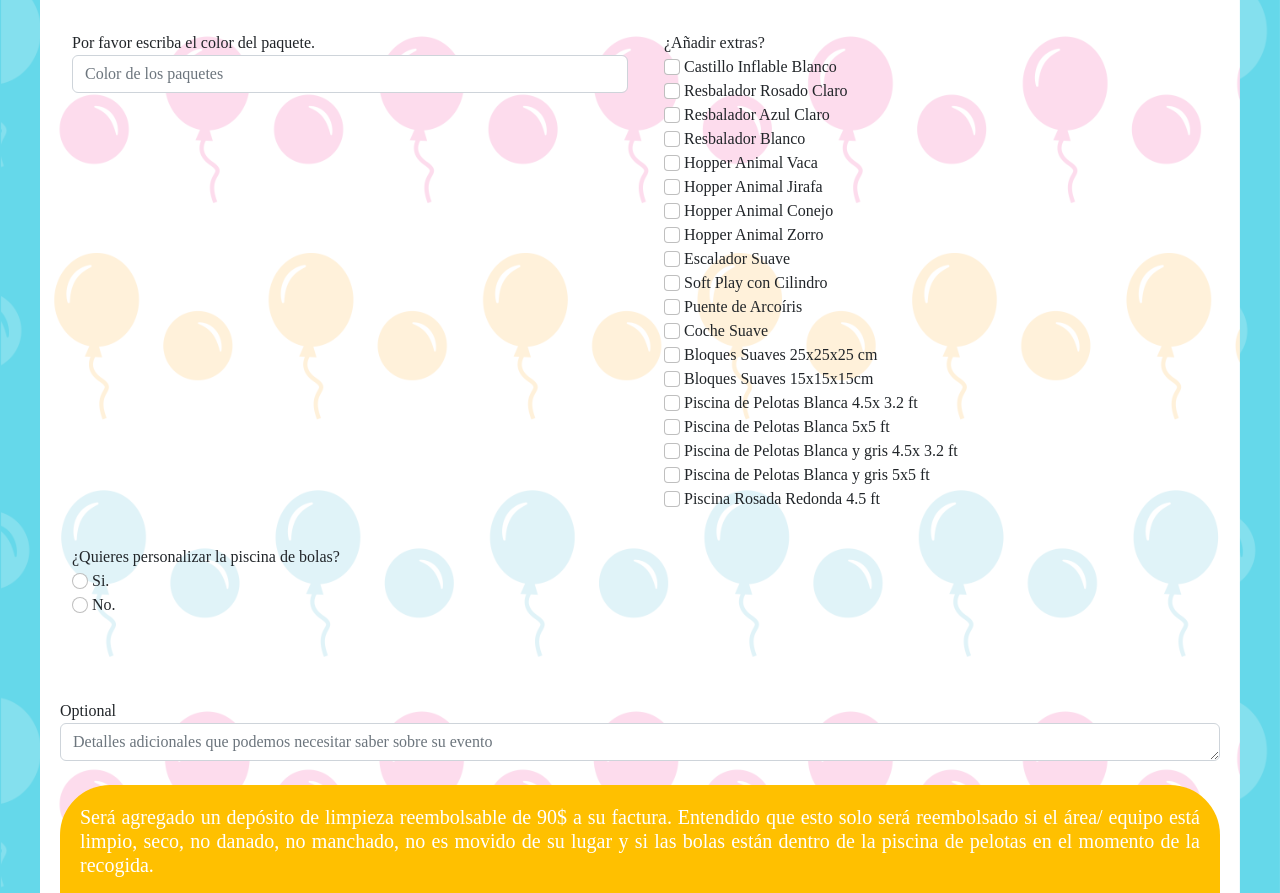
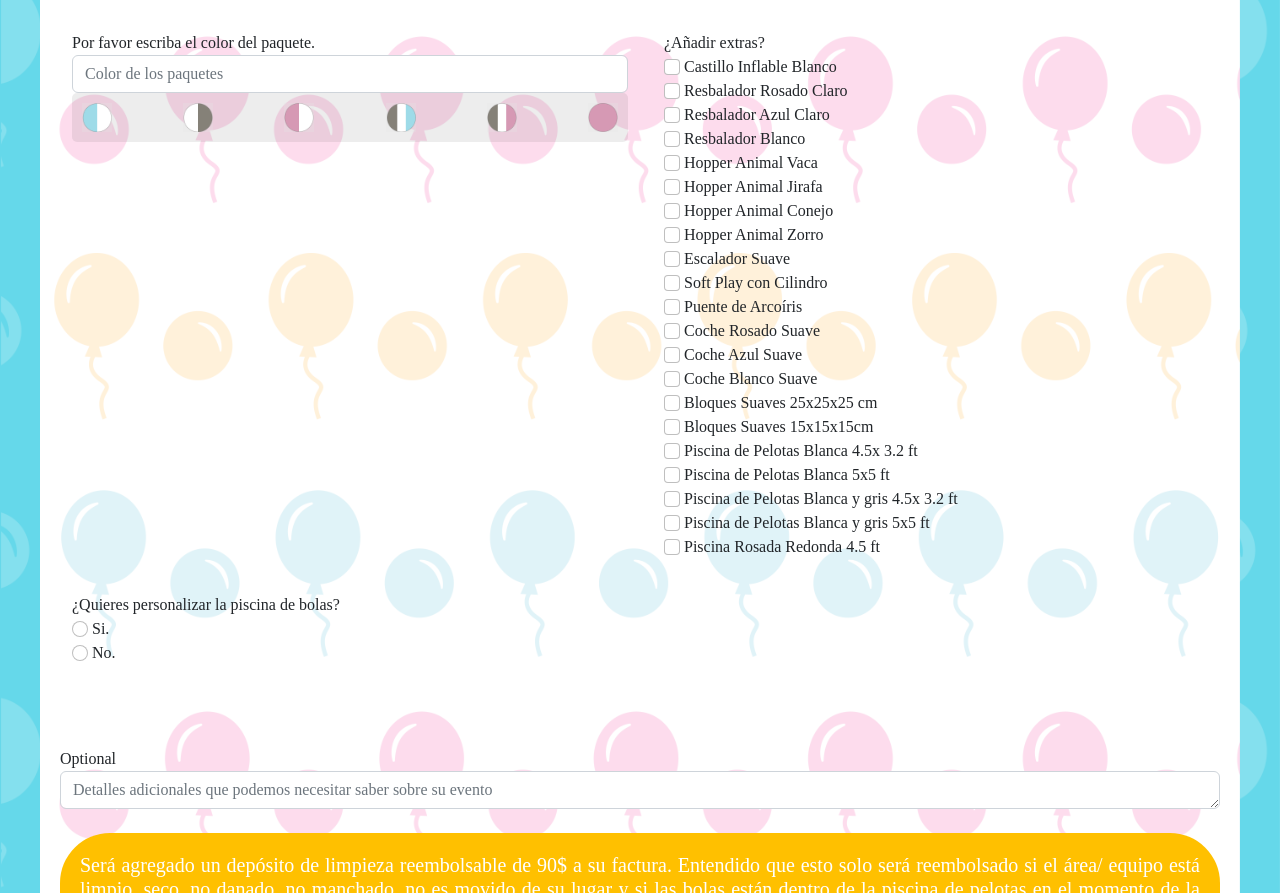
Before and after one commit to Danielbo69/Create-Party-Planner, a website with bundled scripts: page src/ES/screens/reservar.html in a window 1280 px wide. Shown: the part 1727-2620 px from the top of the page. Built offline with nearby package versions, Linux system fonts and the light colour scheme; a script that the page names is missing.

Commit message:
new change

```diff
--- a/src/ES/screens/reservar.html
+++ b/src/ES/screens/reservar.html
@@ -248,8 +248,28 @@
                 <div class="booknow-formcontrol row">
                     <div class="form-check col-lg">
                         <span class="text-group">Por favor escriba el color del paquete.</span>
-                        <div class="input-form col-lg">
+                        <div class="input-form col-lg" style="margin: 0px !important;">
                             <input type="text" class="form-control" placeholder="Color de los paquetes" id="packagesColor">
+                        </div>
+                        <div class="ballColor">
+                            <div class="color">
+                                <img src="../../img/packages/white&blue.png" alt="">
+                            </div>
+                            <div class="color">
+                                <img src="../../img/packages/white&grey.png" alt="">
+                            </div>
+                            <div class="color">
+                                <img src="../../img/packages/white&rose.png" alt="">
+                            </div>
+                            <div class="color">
+                                <img src="../../img/packages/whitegreyblue.png" alt="">
+                            </div>
+                            <div class="color">
+                                <img src="../../img/packages/whitegreyrose.png" alt="">
+                            </div>
+                            <div class="color">
+                                <img src="../../img/packages/rose.png" alt="">
+                            </div>
                         </div>
                     </div>
                     <div class="form-check col-lg">
@@ -301,7 +321,15 @@
                         </div>
                         <div class="checks-package">
                             <input class="form-check-input" type="checkbox" value="Coche suave" id="extras">
-                            <label for="extras" class="form-check-label">Coche Suave</label>
+                            <label for="extras" class="form-check-label">Coche Rosado Suave</label>
+                        </div>
+                        <div class="checks-package">
+                            <input class="form-check-input" type="checkbox" value="Coche suave" id="extras">
+                            <label for="extras" class="form-check-label">Coche Azul Suave</label>
+                        </div>
+                        <div class="checks-package">
+                            <input class="form-check-input" type="checkbox" value="Coche suave" id="extras">
+                            <label for="extras" class="form-check-label">Coche Blanco Suave</label>
                         </div>
                         <div class="checks-package">
                             <input class="form-check-input" type="checkbox" value="Bloques Suaves 25x25x25" id="extras">
@@ -387,10 +415,9 @@
                 </div>
                 <!--Send-->
                 <div class="container" id="envio">
-                    <button type="button" name="send" id="send" onclick="sendForm('Softplay')" class="btn btn-block">RESERVAR</button>
+                    <button type="button" id="send" class="btn btn-block">RESERVAR</button>
                 </div>
             </form>
-
         </div>
     </main>
     <br>
--- a/src/css/style.css
+++ b/src/css/style.css
@@ -587,6 +587,21 @@ button:focus {
     background-color: #ffc000 !important;
 }
 
+.ballColor {
+    width: 100%;
+    padding: 10px;
+    display: flex;
+    justify-content: space-between;
+    margin-bottom: 1em;
+    background-color: #00000012;
+    border-radius: 5px;
+}
+
+.ballColor .color img {
+    width: 30px;
+    background-color: rgba(228, 228, 228, 0.257);
+}
+
 .mark,
 mark {
     padding: 0.1875em;
--- a/src/js/booknow.js
+++ b/src/js/booknow.js
@@ -164,10 +164,12 @@ sendForm.addEventListener('click', () => {
     for (let i = 0; i < area.length; i++) {
         areaOutput.push(area[i].defaultValue);
     };
+
     let packagesOutput = [];
     for (let i = 0; i < packages.length; i++) {
         packagesOutput.push(packages[i].defaultValue);
     };
+
     let extrasOutput = [];
     for (let i = 0; i < extras.length; i++) {
         extrasOutput.push(extras[i].defaultValue);
@@ -176,6 +178,7 @@ sendForm.addEventListener('click', () => {
     let today = new Date();
     let myDate;
     today.setDate(today.getDate());
+
     /* Getting the current date and putting it in a variable. */
     myDate = ('0' + (today.getMonth() + 1)).slice(-2) + '/' +
         ('0' + today.getDate()).slice(-2) + '/' +
@@ -335,28 +338,25 @@ sendForm.addEventListener('click', () => {
     }
 })
 
-sendEmail = function(e) {
-
+sendEmail = async function(e) {
     if (e != "") {
-        let url = 'http://localhost:4000/api/sendEmail';
+        let url = '/api/sendEmail';
         let send = {
             method: 'POST',
             body: JSON.stringify(e),
             headers: {
                 'Content-type': 'application/json; charset=UTF-8',
-            },
-            mode: 'no-cors',
+            }
         }
-        console.log(send);
 
-        fetch(url, send)
-            .then(res => console.log(res))
-            .then(res => {
-                if (res.status === 200) {
+        await fetch('http://localhost:4000' + url, send)
+            .then(data => {
+                console.log(`respuesta data `, data)
+                if (data.status === 200) {
                     Swal.fire({
                         title: 'Success!',
                         text: 'Excellent, it has been sent correctly, we will contact you shortly.',
-                        icon: 'Success',
+                        icon: 'success',
                         confirmButtonText: 'Ok'
                     })
                 } else {
@@ -368,6 +368,5 @@ sendEmail = function(e) {
                     })
                 }
             })
-
     }
 }
```
Also changed, not shown: src/screens/BookNow.html (+21 -1 lines).
